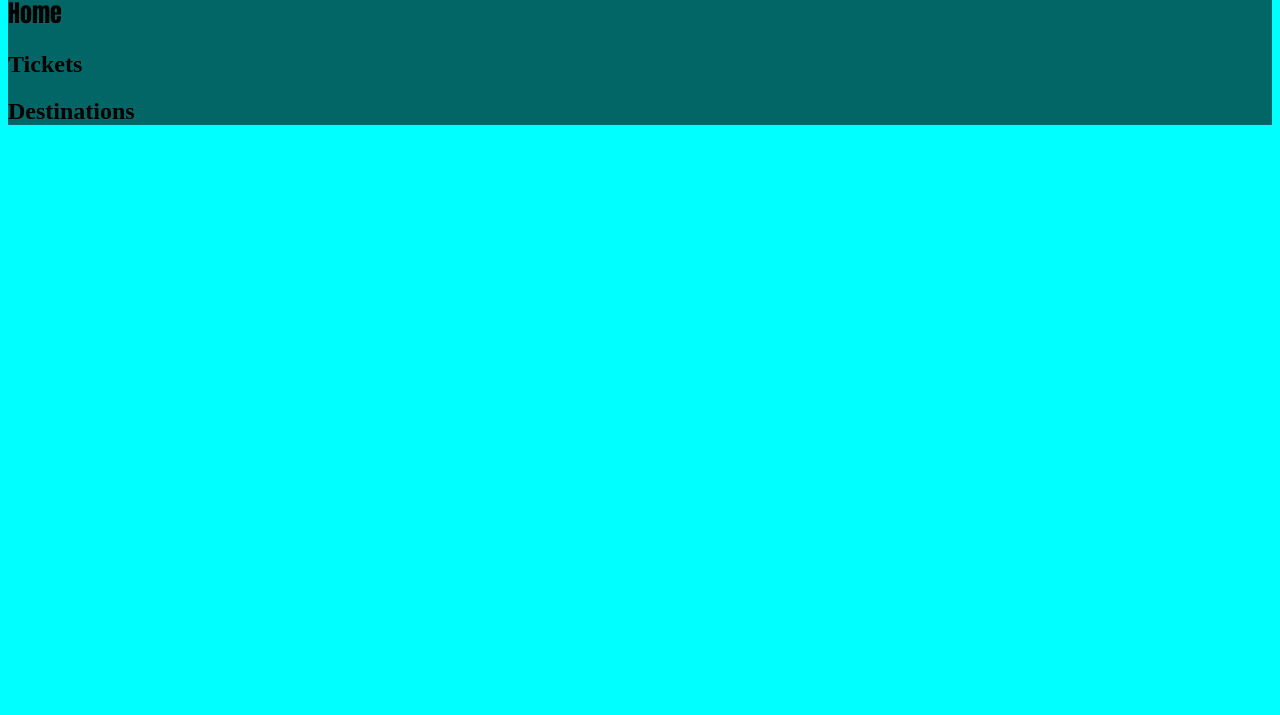
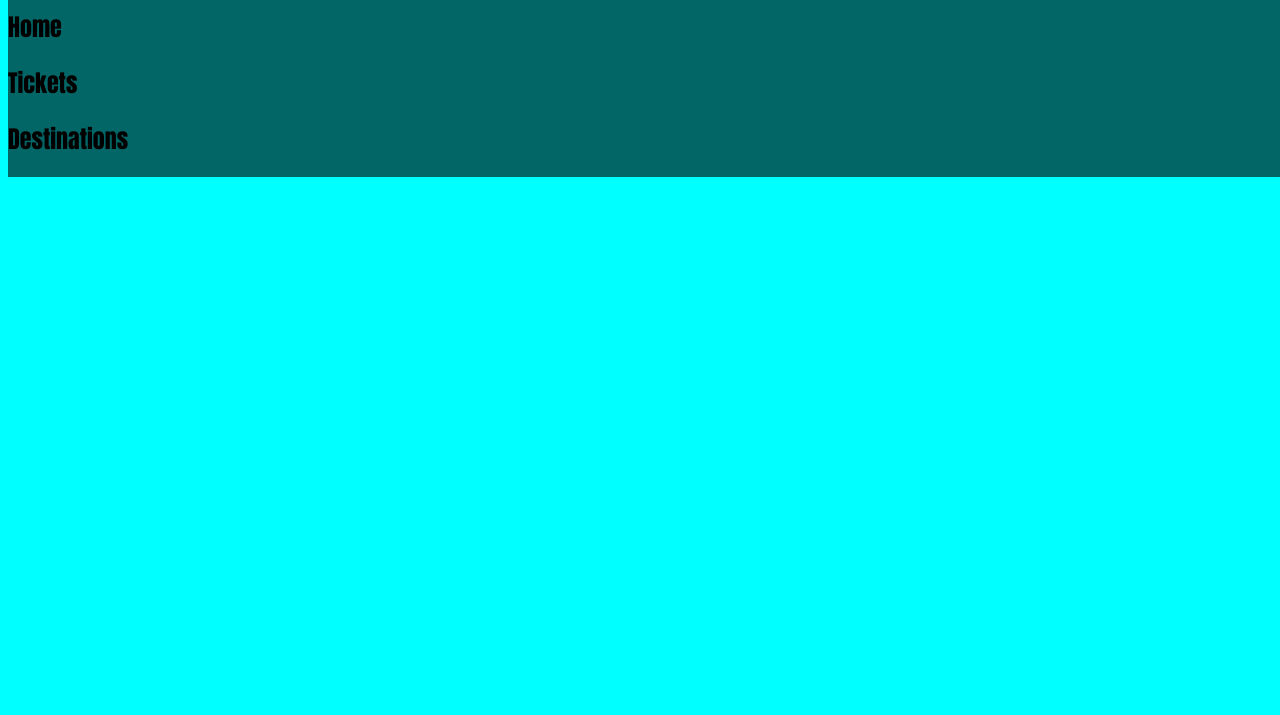
Before and after one commit to Document-cat/Aberdeen-Air-Service, a plain HTML site: page index.html in a window 1280 px wide. Shown: the part 85-800 px from the top of the page. Drawn offline with Linux system fonts and the light colour scheme.

Commit message:
Update 0.3 (Layout)

```diff
--- a/index.css
+++ b/index.css
@@ -4,9 +4,10 @@ body {
 
 .Header {
     background-color: #036666;
-
+    width: 100%;
+    position: fixed;
+    font-family:'Segoe UI';
 }
-
-.Home {
-    font-family: Impact, Haettenschweiler, 'Arial Narrow Bold', sans-serif;
+.Buttons {
+    font-family: Impact;
 }
```
